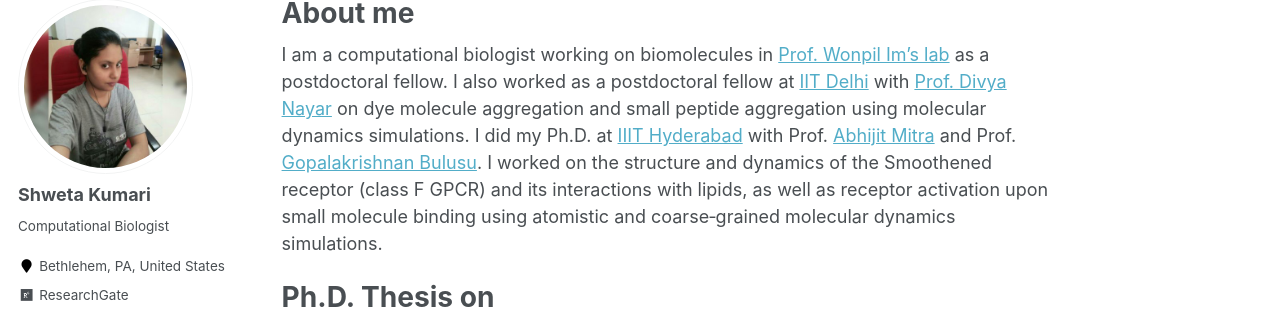
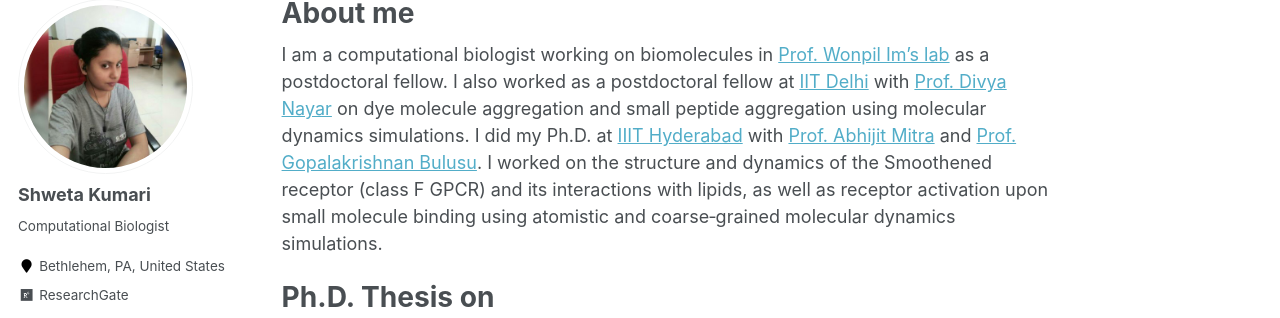
Before and after one commit to shweta-Moni/shweta-Moni.github.io, a Jekyll site: the page built from _pages/about.md, in a window 1280 px wide. Shown: the part 119-437 px from the top of the page. Built offline with Jekyll 4.4.1, drawn with Linux system fonts in a browser that asks for light colours; some web fonts are replaced.

```diff
--- a/_pages/about.md
+++ b/_pages/about.md
@@ -8,7 +8,7 @@ redirect_from:
   - /about.html
 ---
 
-I am a computational biologist working on biomolecules in [Prof. Wonpil Im's lab](https://compbio.lehigh.edu/){:target="_blank"} as a postdoctoral fellow. I also worked as a postdoctoral fellow at [IIT Delhi](https://home.iitd.ac.in/){:target="_blank"} with [Prof. Divya Nayar](https://sites.google.com/prod/view/divyanayar/){:target="_blank"} on dye molecule aggregation and small peptide aggregation using molecular dynamics simulations. I did my Ph.D. at [IIIT Hyderabad](https://www.iiit.ac.in/){:target="_blank"} with Prof. [Abhijit Mitra](https://faculty.iiit.ac.in/~abi_chem/web/){:target="_blank"} and Prof. [Gopalakrishnan Bulusu](https://www.linkedin.com/in/gopalakrishnan-bulusu-82a1705/?originalSubdomain=in){:target="_blank"}. I worked on the structure and dynamics of the Smoothened receptor (class F GPCR) and its interactions with lipids, as well as receptor activation upon small molecule binding using atomistic and coarse‑grained molecular dynamics simulations.
+I am a computational biologist working on biomolecules in [Prof. Wonpil Im's lab](https://compbio.lehigh.edu/){:target="_blank"} as a postdoctoral fellow. I also worked as a postdoctoral fellow at [IIT Delhi](https://home.iitd.ac.in/){:target="_blank"} with [Prof. Divya Nayar](https://sites.google.com/prod/view/divyanayar/){:target="_blank"} on dye molecule aggregation and small peptide aggregation using molecular dynamics simulations. I did my Ph.D. at [IIIT Hyderabad](https://www.iiit.ac.in/){:target="_blank"} with [Prof. Abhijit Mitra](https://faculty.iiit.ac.in/~abi_chem/web/){:target="_blank"} and [Prof. Gopalakrishnan Bulusu](https://www.linkedin.com/in/gopalakrishnan-bulusu-82a1705/?originalSubdomain=in){:target="_blank"}. I worked on the structure and dynamics of the Smoothened receptor (class F GPCR) and its interactions with lipids, as well as receptor activation upon small molecule binding using atomistic and coarse‑grained molecular dynamics simulations.
 
 Ph.D. Thesis on
 ======
```
